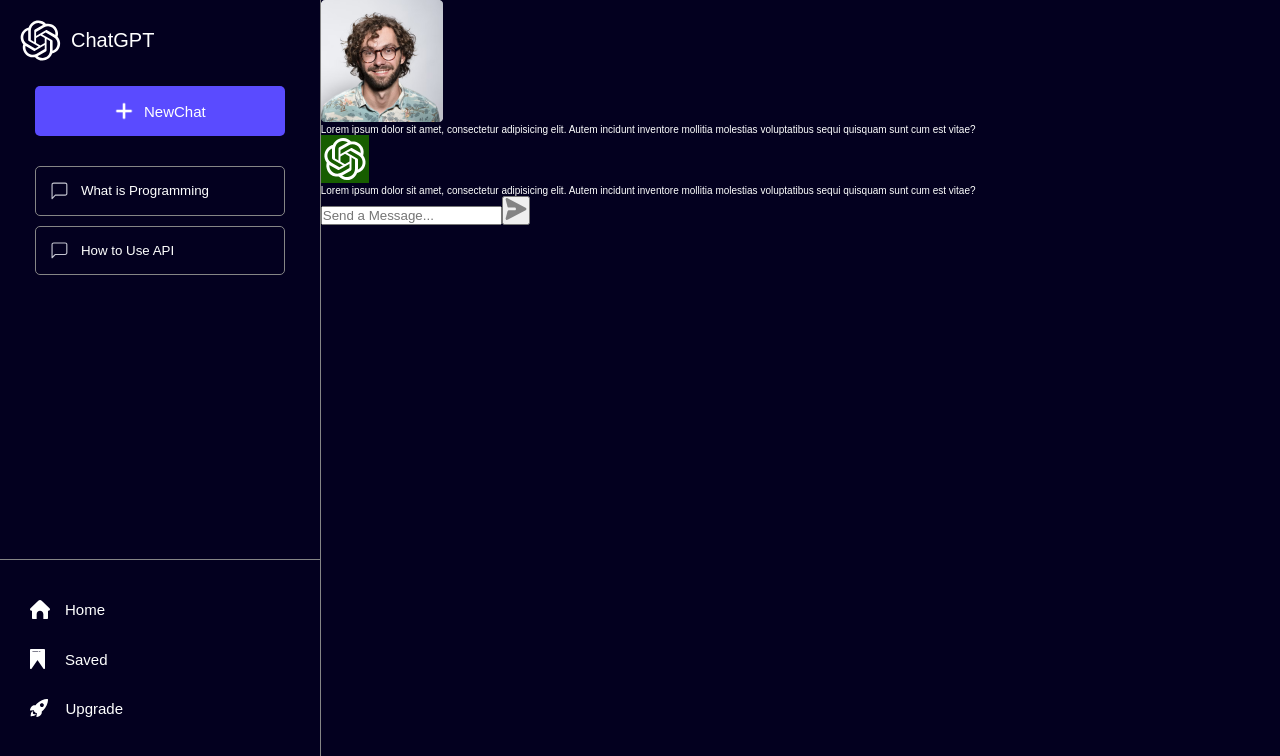
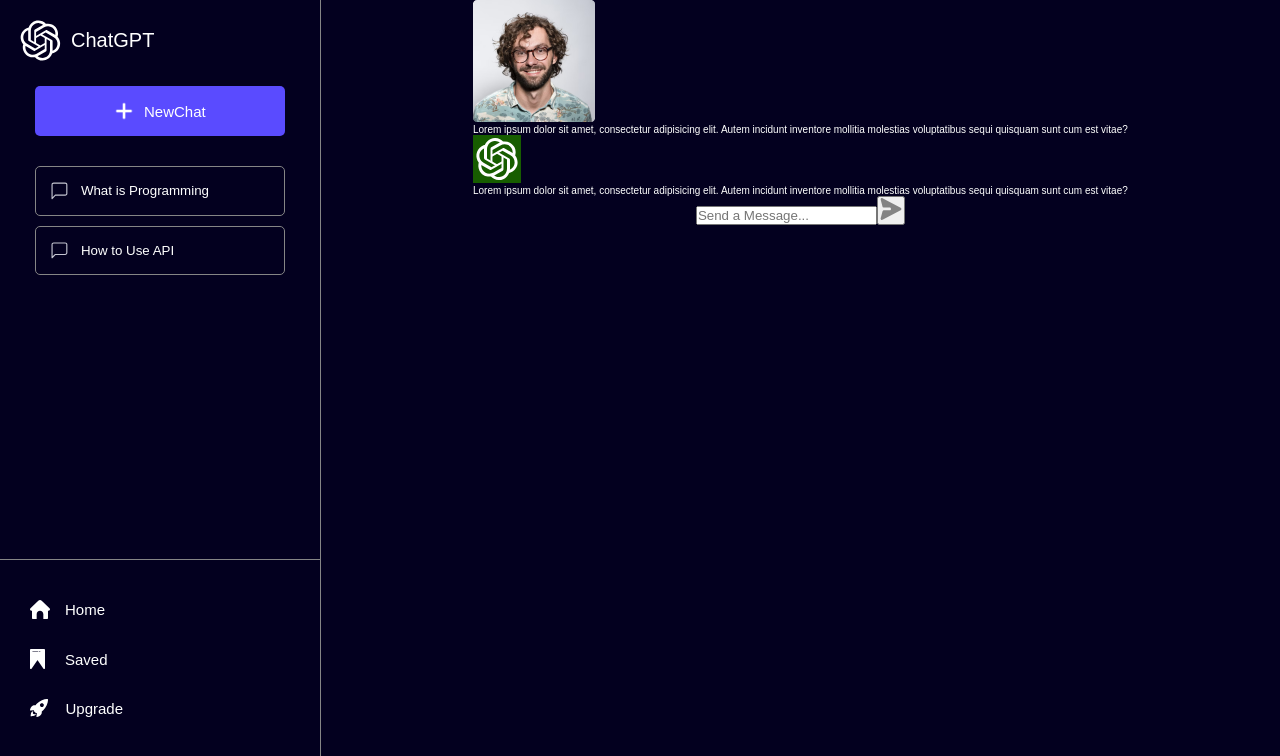
Before and after one commit to Sreejesh06/ChatBot, a React (Create React App) app in the folder chatbot/: page / in a window 1280 px wide. Shown: the top 756 px of the page. Built offline with nearby package versions, Linux system fonts and the light colour scheme; a web font is replaced by a local one.

Commit message:
refactor: Update main container height for better layout responsiveness

```diff
--- a/chatbot/src/App.css
+++ b/chatbot/src/App.css
@@ -104,3 +104,10 @@
 .listItems:nth-child(3)>.listItemsImg{
   margin-right: 0.75rem;
 }
+
+.main{
+    min-height: calc(100vh-70px);
+    display: flex;
+    flex-direction: column;
+    align-items: center;
+}
```
